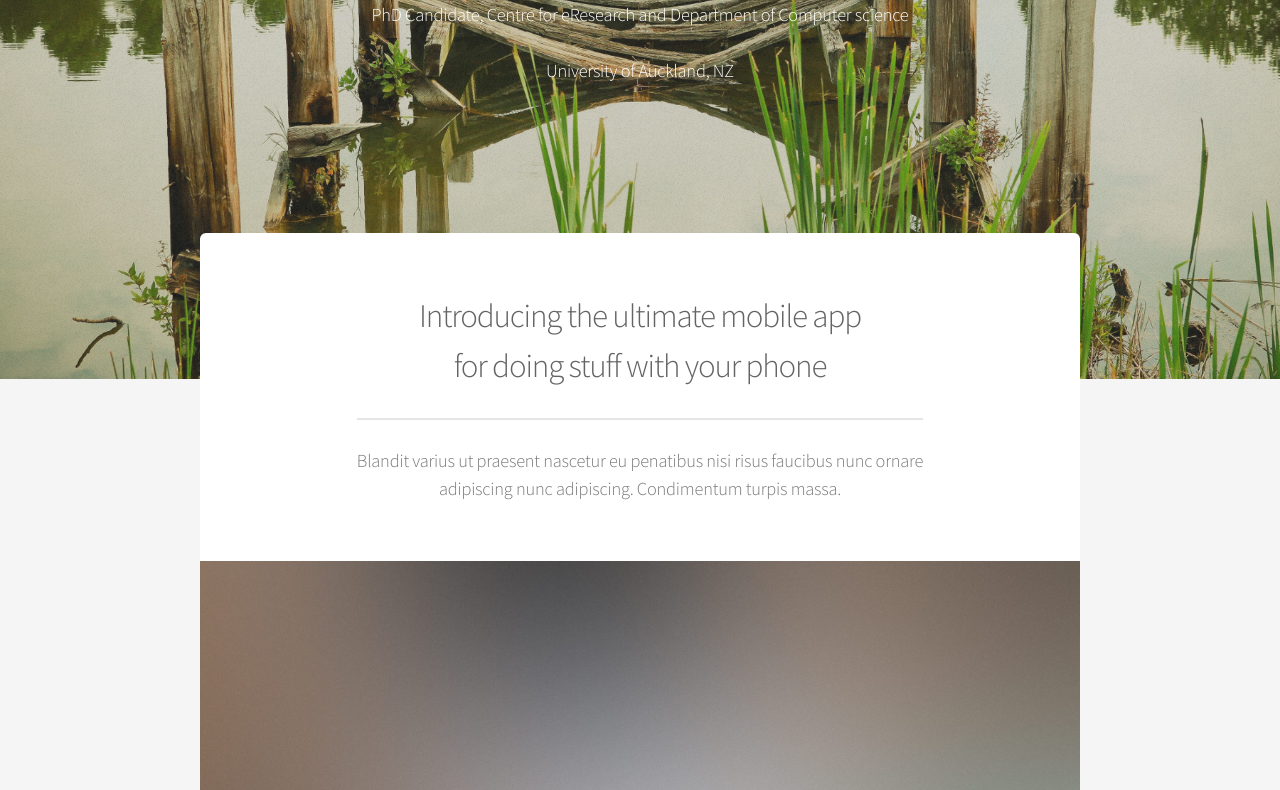
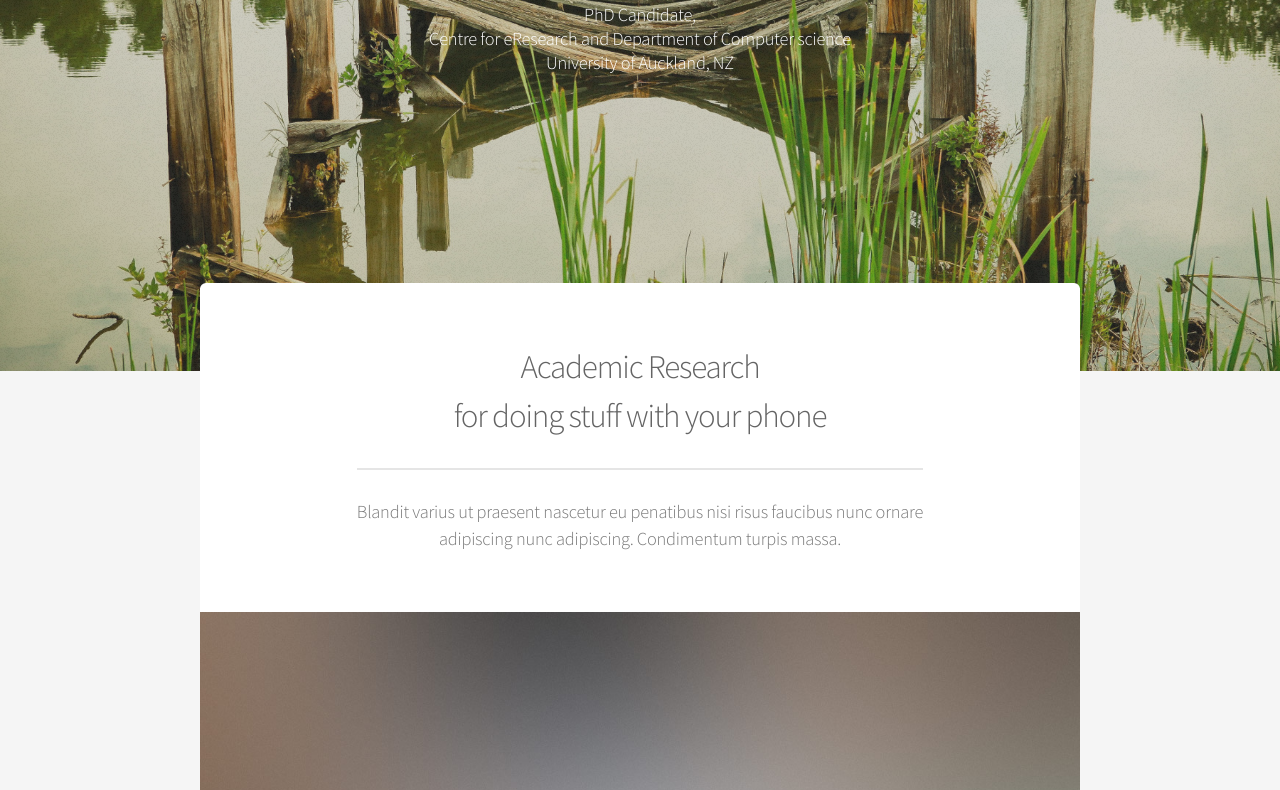
Before and after one commit to rhosking/rhosking.github.io, a plain HTML site: page index.html in a window 1280 px wide. Shown: the part 221-1011 px from the top of the page. Drawn offline with Linux system fonts and the light colour scheme.

Commit message:
updated main

```diff
--- a/css/style.css
+++ b/css/style.css
@@ -1309,7 +1309,7 @@
 			}
 
 	body.landing #main {
-		margin-top: -14em;
+		margin-top: -10em;
 	}
 
 /* Footer */
--- a/index.html
+++ b/index.html
@@ -55,8 +55,9 @@
 		<!-- Banner -->
 			<section id="banner">
 				<h2>Richard Hosking</h2>
-				<p>PhD Candidate, Centre for eResearch and Department of Computer science</p>
-				<p>University of Auckland, NZ</p>
+				<p>PhD Candidate, <br />
+				Centre for eResearch and Department of Computer science <br />
+				University of Auckland, NZ</p>
 				<ul class="actions">
 					<!--<li><a href="#" class="button special">Sign Up</a></li>
 					<li><a href="#" class="button">Learn More</a></li> -->
@@ -68,7 +69,7 @@
 
 				<section class="box special">
 					<header class="major">
-						<h2>Introducing the ultimate mobile app
+						<h2>Academic Research
 						<br />
 						for doing stuff with your phone</h2>
 						<p>Blandit varius ut praesent nascetur eu penatibus nisi risus faucibus nunc ornare<br />
```
